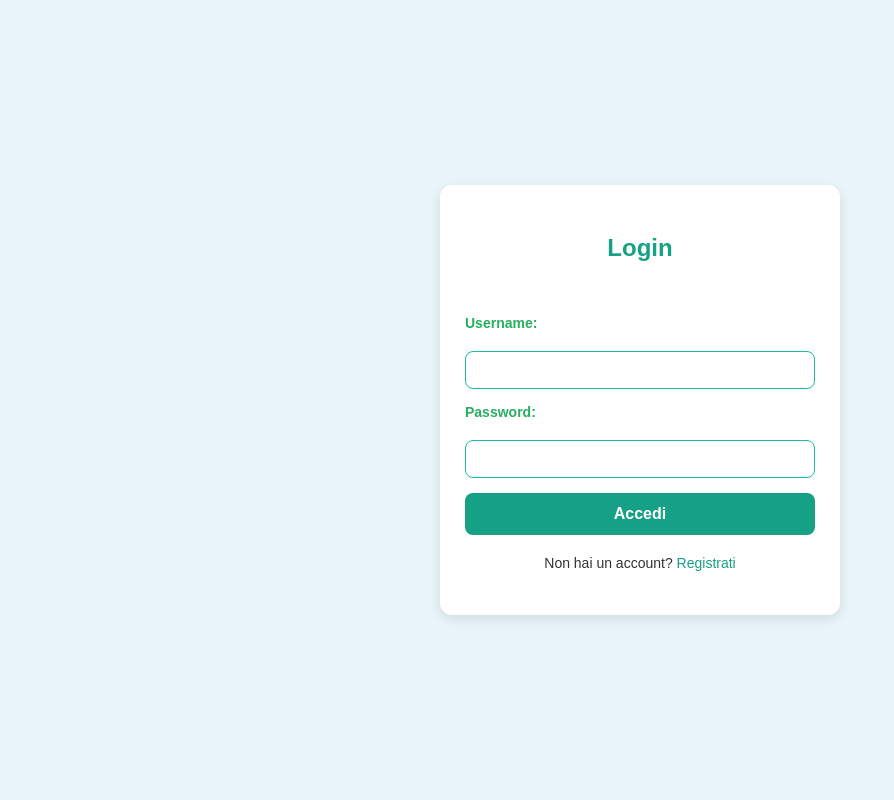
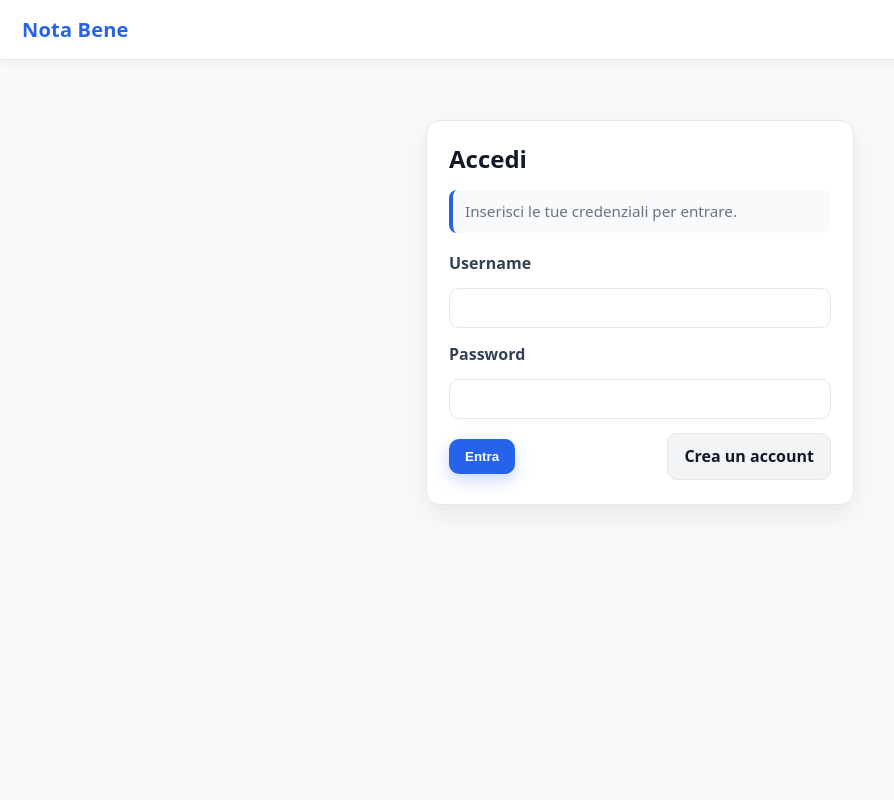
Before and after one commit to sofianeamtu/NotaBene, a PHP site: page /login.php in a window 1280 px wide. Shown: the whole page, without its empty margins (0-894 px from the left). Run offline with PHP 8.4, Linux system fonts and the light colour scheme.

Commit message:
fix grafica login

```diff
--- a/login.php
+++ b/login.php
@@ -1,178 +1,107 @@
 <?php
-include 'db_connection.php'; // Assumo che questa apra la connessione $conn MySQLi
+$secure = (!empty($_SERVER['HTTPS']) && $_SERVER['HTTPS']==='on');
+session_set_cookie_params(['httponly'=>true,'samesite'=>'Lax','secure'=>$secure]);
 session_start();
 
-$errore = "";
+require_once __DIR__.'/db_connection.php';
 
-if ($_SERVER["REQUEST_METHOD"] === "POST") {
-    $username = trim($_POST["username"]);
-    $password = trim($_POST["password"]);
+function h($s){ return htmlspecialchars($s ?? '', ENT_QUOTES, 'UTF-8'); }
 
-    if (empty($username) || empty($password)) {
-        $errore = "Compila tutti i campi obbligatori.";
-    } else {
-        $stmt = $conn->prepare("SELECT password FROM Utente WHERE username = ?");
-        $stmt->bind_param("s", $username);
-        $stmt->execute();
-        $stmt->store_result();
+// se già loggato → profilo
+if (!empty($_SESSION['utente'])) {
+  header('Location: profile.php'); exit;
+}
 
-        if ($stmt->num_rows === 1) {
-            $stmt->bind_result($hashedPassword);
-            $stmt->fetch();
+// flash (da register.php)
+$flash_success = $_SESSION['flash_success'] ?? '';
+$flash_error   = $_SESSION['flash_error'] ?? '';
+unset($_SESSION['flash_success'], $_SESSION['flash_error']);
 
-            if (password_verify($password, $hashedPassword)) {
-                $_SESSION["loggedin"] = true;
-                $_SESSION["utente"] = $username;  // <-- importante: usa 'utente' come nelle altre pagine
+$username = '';
+if ($_SERVER['REQUEST_METHOD']==='POST') {
+  $username = trim($_POST['username'] ?? '');
+  $password = $_POST['password'] ?? '';
+  if ($username === '' || $password === '') {
+    $flash_error = 'Inserisci username e password';
+  } else {
+    $stmt = $conn->prepare('SELECT password FROM Utente WHERE username = ?');
+    $stmt->bind_param('s', $username);
+    $stmt->execute();
+    $res = $stmt->get_result();
+    $row = $res->fetch_assoc();
+    $stmt->close();
 
-                $stmt->close();
-                $conn->close();
+    if ($row) {
+      $hashed = $row['password'];
+      $ok = password_verify($password, $hashed);
+      // fallback se avete password in chiaro:
+      // $ok = $ok || ($password === $hashed);
 
-                header("Location: profile.php");
-                exit;
-            } else {
-                $errore = "Password errata.";
-            }
-        } else {
-            $errore = "Utente non trovato.";
-        }
-
-        $stmt->close();
+      if ($ok) {
+        $_SESSION['utente'] = $username;
+        header('Location: profile.php'); exit;
+      }
     }
-
-    $conn->close();
+    $flash_error = 'Credenziali non valide';
+  }
 }
 ?>
-
-<!DOCTYPE html>
+<!doctype html>
 <html lang="it">
 <head>
-  <meta charset="UTF-8">
-  <title>Login</title>
+  <meta charset="utf-8">
+  <title>Accedi – Nota Bene</title>
+  <link rel="stylesheet" href="style.css">
+  <style>
+    body{background:#f8fafc;margin:0;font-family:system-ui,-apple-system,Segoe UI,Roboto,Ubuntu,'Helvetica Neue',Arial}
+    .wrap{max-width:460px;margin:60px auto;padding:0 16px}
+    .card{background:#fff;padding:24px 22px;border-radius:14px;box-shadow:0 10px 30px rgba(0,0,0,.08)}
+    h1{margin:0 0 16px 0;font-size:1.5rem}
+    .meta{color:#6b7280;font-size:.95em;margin-bottom:18px}
+    .field{margin-bottom:14px}
+    label{display:block;font-weight:600;margin-bottom:6px}
+    input[type="text"],input[type="password"]{width:100%;padding:10px 12px;border:1px solid #e5e7eb;border-radius:10px;font-size:1rem}
+    .btn{display:inline-block;background:#2563eb;color:#fff;padding:10px 16px;border-radius:10px;text-decoration:none;border:none;cursor:pointer}
+    .btn.secondary{background:#f3f4f6;color:#111827;border:1px solid #e5e7eb}
+    .row{display:flex;justify-content:space-between;align-items:center;margin-top:12px}
+    .alerts{margin-bottom:12px}
+    .alert{padding:10px 12px;border-radius:10px;margin-bottom:8px;font-size:.95em}
+    .alert.success{background:#e9f8ee;border:1px solid #cfead8;color:#14532d}
+    .alert.error{background:#fde8e8;border:1px solid #f8b4b4;color:#7f1d1d}
+  </style>
 </head>
-<style>
+<body>
+<header>
+  <div class="navbar">
+    <div class="site-title">Nota Bene</div>
+  </div>
+</header>
 
-body {
-  background: #e8f4f8;
-  font-family: Arial, sans-serif;
-  display: flex;
-  justify-content: center;
-  align-items: center;
-  min-height: 100vh;
-  margin: 0;
-  color: #333;
-}
+<main class="wrap">
+  <div class="card">
+    <h1>Accedi</h1>
+    <p class="meta">Inserisci le tue credenziali per entrare.</p>
 
-.container {
-  background-color: #fff;
-  padding: 30px 25px;
-  border-radius: 12px;
-  box-shadow: 0 4px 12px rgba(0,0,0,0.1);
-  width: 100%;
-  max-width: 400px;
-  text-align: center;
-  box-sizing: border-box;
-}
+    <div class="alerts">
+      <?php if ($flash_success): ?><div class="alert success"><?= h($flash_success) ?></div><?php endif; ?>
+      <?php if ($flash_error):   ?><div class="alert error"><?= h($flash_error) ?></div><?php endif; ?>
+    </div>
 
-h2 {
-  margin-bottom: 20px;
-  color: #16a085;
-  text-align: center;
-}
-
-#message {
-  color: red;
-  margin-bottom: 15px;
-  font-size: 13px;
-  text-align: center;
-  min-height: 18px;
-}
-
-form {
-  display: flex;
-  flex-direction: column;
-  gap: 15px;
-}
-
-label {
-  text-align: left;
-  font-weight: bold;
-  margin-bottom: 5px;
-  color: #27ae60;
-  font-size: 14px;
-}
-
-input[type="text"],
-input[type="password"] {
-  width: 100%;
-  padding: 10px 8px;
-  border-radius: 8px;
-  border: 1.5px solid #1abc9c;
-  font-size: 14px;
-  transition: border-color 0.3s ease;
-  outline: none;
-  box-sizing: border-box;
-}
-
-input:focus {
-  border-color: #16a085;
-  box-shadow: 0 0 5px rgba(22,160,133,0.5);
-}
-
-button[type="submit"],
-button {
-  width: 100%;
-  padding: 12px 0;
-  background-color: #16a085;
-  border: none;
-  border-radius: 8px;
-  color: white;
-  font-weight: bold;
-  font-size: 16px;
-  cursor: pointer;
-  transition: background-color 0.25s ease;
-}
-
-button:hover {
-  background-color: #117a65;
-}
-
-p {
-  text-align: center;
-  font-size: 14px;
-  margin-top: 20px;
-}
-
-p a {
-  color: #16a085;
-  text-decoration: none;
-}
-
-p a:hover {
-  text-decoration: underline;
-}
-</style>
-<body>
-  <div class="container">
-    <h2>Login</h2>
-
-    <?php if (!empty($errore)): ?>
-      <div id="message"><?= htmlspecialchars($errore) ?></div>
-    <?php else: ?>
-      <div id="message"></div>
-    <?php endif; ?>
-
-    <form method="post" action="">
-        <label for="loginUsername">Username:</label>
-        <input type="text" name="username" id="loginUsername" required>
-
-        <label for="loginPassword">Password:</label>
-        <input type="password" name="password" id="loginPassword" required>
-
-        <button type="submit">Accedi</button>
+    <form method="post" action="login.php" autocomplete="on">
+      <div class="field">
+        <label for="username">Username</label>
+        <input id="username" name="username" type="text" required maxlength="100" value="<?= h($username) ?>">
+      </div>
+      <div class="field">
+        <label for="password">Password</label>
+        <input id="password" name="password" type="password" required>
+      </div>
+      <div class="row">
+        <button class="btn" type="submit">Entra</button>
+        <a class="btn secondary" href="register.php">Crea un account</a>
+      </div>
     </form>
-
-
-    <p>Non hai un account? <a href="register.php">Registrati</a></p>
   </div>
+</main>
 </body>
 </html>
```
Also changed, not shown: register.php (+100 -168 lines).
